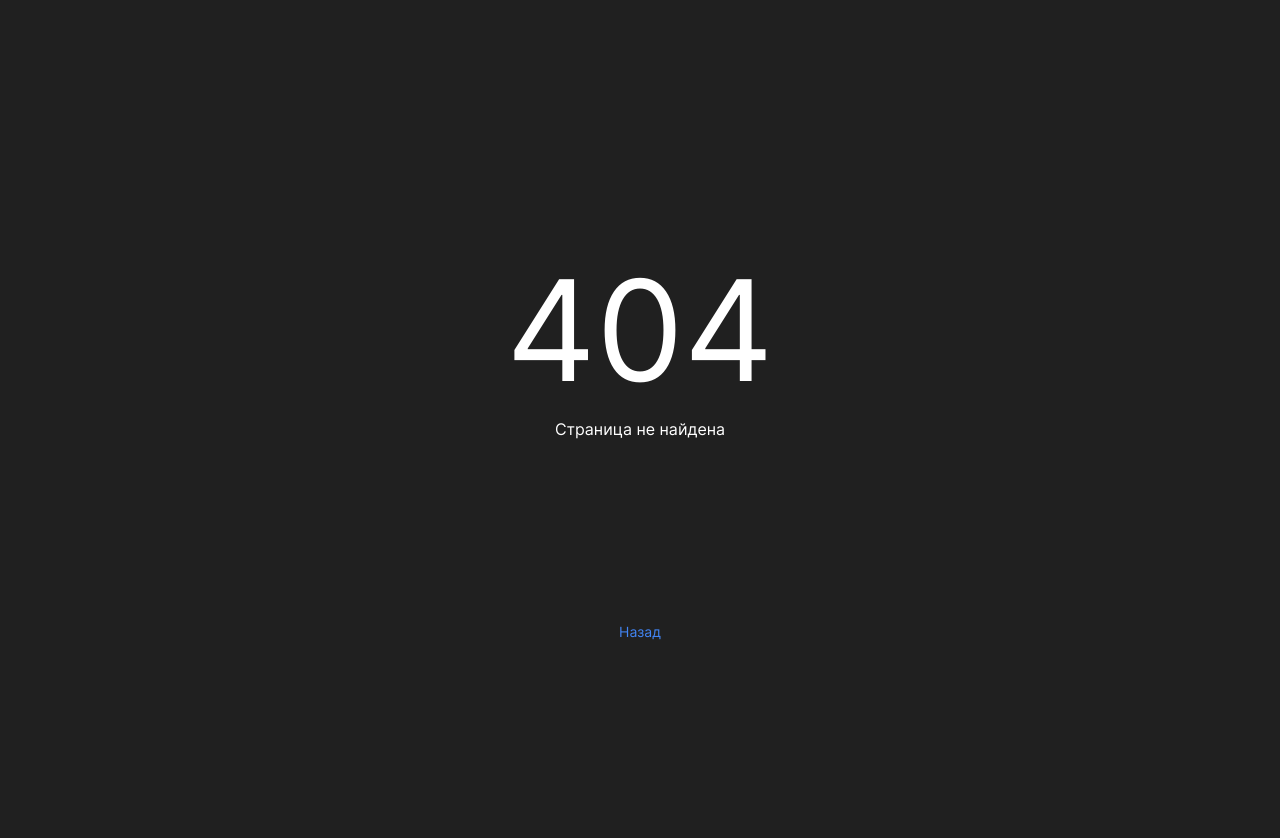
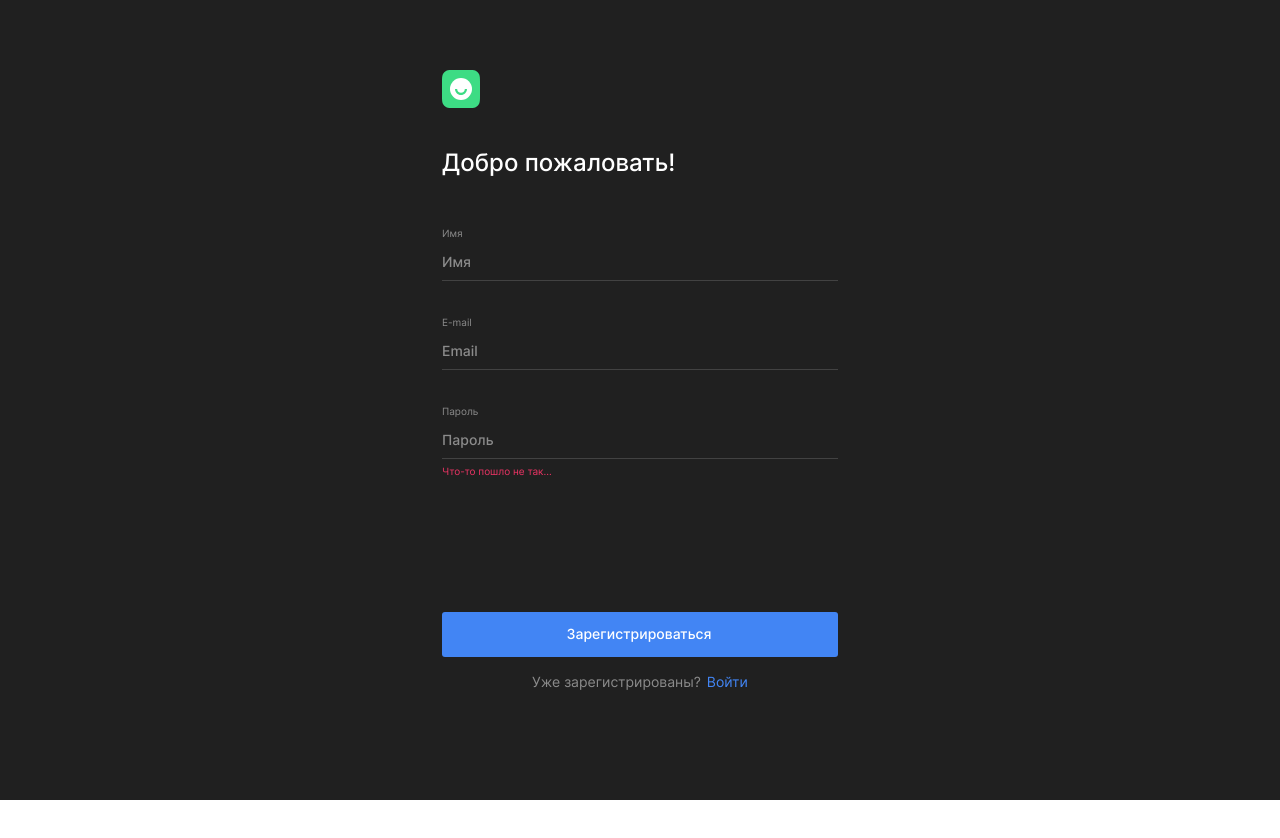
Before and after one commit to SvetAlexa/movies-explorer-frontend, a React (Create React App) app: page /signup in a window 1280 px wide. Before the commit this address had no page. Shown: the top 838 px of the page. After the commit the page ends 800 px from the top, so only its background shows below. Built offline with nearby package versions, Linux system fonts and the light colour scheme.

Commit message:
добавить верстку страниц Профиль, Регистрация, Авторизация

```diff
--- a/src/components/App/App.jsx
+++ b/src/components/App/App.jsx
@@ -5,6 +5,8 @@ import Main from '../Main/Main';
 import Footer from '../Footer/Footer';
 import Movies from '../Movies/Movies';
 import SavedMovies from '../SavedMovies/SavedMovies';
+import Register from '../Register/Register';
+import Login from '../Login/Login';
 import Profile from '../Profile/Profile';
 import PageNotFound from '../PageNotFound/PageNotFound';
 import './App.css';
@@ -19,7 +21,7 @@ function App() {
           path='/'
           element={(
             <>
-              <Header isLanding loggedIn />
+              <Header isLanding loggedIn={false} />
               <Main />
               <Footer />
             </>
@@ -45,7 +47,8 @@ function App() {
             </>
           )}
         />
-        <Route path='*' element={<PageNotFound />} />
+        <Route path='/signup' element={<Register />} />
+        <Route path='/signin' element={<Login />} />
         <Route
           path='/profile'
           element={(
--- /dev/null
+++ b/src/components/AuthForm/AuthForm.css
@@ -0,0 +1,94 @@
+.auth{
+    max-width: 396px;
+    width: 100%;
+    margin: 0 auto;
+    padding-top: 70px;
+    display: flex;
+    flex-direction: column;
+    justify-content: center;
+}
+
+.auth__logo {
+    display: block;
+    height: 38px;
+    width: 38px;
+    object-fit: contain;
+    transition: .3s ease-in-out;
+}
+
+.auth__title {
+    margin: 0;
+    padding-top: 40px;
+    font-size: 24px;
+    font-style: normal;
+    font-weight: 500;
+    line-height: normal;
+}
+
+.auth__form{
+    padding-top: 40px;
+}
+
+.auth__form-list{
+    margin: 0;
+    padding: 0;
+    display: flex;
+    flex-direction: column;
+    min-height: 200px;
+    padding-bottom: 87px;
+}
+
+.auth__button {
+    border: none;
+    width: 100%;
+    padding: 13px 126px 15px 124px;
+    margin-top: 20px;
+    text-align: center;
+    font-size: 14px;
+    font-style: normal;
+    font-weight: 500;
+    line-height: normal;
+    color: #fff;
+    border-radius: 3px;
+    background-color: #4285F4;
+    cursor: pointer;
+    transition: .3s ease-in-out;
+}
+
+.auth__error {
+    display: block;
+    color: #FF004C;
+    text-align: center;
+    font-size: 11px;
+    font-style: normal;
+    font-weight: 400;
+    min-height: 28px;
+}
+
+.auth__redirect-container {
+    padding-top: 16px;
+    display: flex;
+    justify-content: center;
+    column-gap: 6px;
+}
+
+.auth__redirect-question {
+    margin: 0;
+    color: #8B8B8B;
+    font-size: 14px;
+    font-style: normal;
+    font-weight: 400;
+    line-height: normal;
+}
+
+.auth__redirect-link {
+    color: #4285F4;
+    font-size: 14px;
+    font-style: normal;
+    font-weight: 400;
+    line-height: normal;
+    cursor: pointer;
+    display: inline-block;
+    text-decoration: none;
+    transition: .3s ease-in-out;
+}
--- /dev/null
+++ b/src/components/AuthForm/AuthForm.js
@@ -0,0 +1,30 @@
+import React from 'react';
+import { Link } from 'react-router-dom';
+import Logo from '../../images/logo.svg';
+import './AuthForm.css';
+
+export default function AuthForm({
+  title, buttonText, redirectQuestion, linkPath, linkTitle, children,
+}) {
+  return (
+    <section className='auth page__container'>
+      <Link to='/'>
+        <img className='auth__logo' src={Logo} alt='логотип приложения' />
+      </Link>
+      <h2 className='auth__title'>{title}</h2>
+      <form className='auth__form'>
+        <ul className='auth__form-list'>
+          {children}
+        </ul>
+        {/* <span className='auth__error'>При авторизации произошла ошибка.
+        Токен не передан или передан не в том формате.</span> */}
+        <span className='auth__error' />
+        <button className='auth__button' type='submit'>{buttonText}</button>
+      </form>
+      <div className='auth__redirect-container'>
+        <p className='auth__redirect-question'>{redirectQuestion}</p>
+        <Link to={linkPath} className='auth__redirect-link'>{linkTitle}</Link>
+      </div>
+    </section>
+  );
+}
--- /dev/null
+++ b/src/components/AuthFormInput/AuthFormInput.css
@@ -0,0 +1,53 @@
+.auth__input-item {
+    list-style: none;
+    display: flex;
+    flex-direction: column;
+    padding-bottom: 7px;
+}
+
+.auth__input-item:last-of-type {
+    padding-bottom: 0;
+}
+
+.auth__input-label {
+    color: #8B8B8B;
+    font-size: 10px;
+    font-style: normal;
+    font-weight: 400;
+    line-height: normal;
+    padding-bottom: 4px;
+}
+
+.auth__input {
+    background-color: inherit;
+    color: #fff;
+    padding: 0;
+    padding-bottom: 10px;
+    box-sizing: border-box;
+    border: none;
+    border-bottom: 1px solid #424242;
+    outline: none;
+    font-size: 14px;
+    font-style: normal;
+    font-weight: 500;
+    line-height: normal;
+}
+
+.auth__input::placeholder {
+    color: #8B8B8B;
+}
+
+.auth__input:focus{
+    border-bottom: 1px solid #4285F4;;
+}
+
+.error {
+    display: block;
+    color: #EE3465;
+    font-size: 10px;
+    font-style: normal;
+    font-weight: 400;
+    line-height: normal;
+    min-height: 12px;
+    padding-top: 6px;
+}
--- /dev/null
+++ b/src/components/AuthFormInput/AuthFormInput.js
@@ -0,0 +1,14 @@
+import React from 'react';
+import './AuthFormInput.css';
+
+export default function AuthFormInput({
+  labelText, type, placeholder, name, errorText, minLength, maxLength,
+}) {
+  return (
+    <li className='auth__input-item'>
+      <p className='auth__input-label'>{labelText}</p>
+      <input className='auth__input' type={type} name={name} placeholder={placeholder} minLength={minLength} maxLength={maxLength} required />
+      <span className='error'>{errorText}</span>
+    </li>
+  );
+}
--- a/src/components/Login/Login.jsx
+++ b/src/components/Login/Login.jsx
@@ -0,0 +1,30 @@
+import React from 'react';
+import AuthForm from '../AuthForm/AuthForm';
+import AuthFormInput from '../AuthFormInput/AuthFormInput';
+import './Login.css';
+
+export default function Login() {
+  return (
+    <main className='main'>
+      <AuthForm
+        title='Рады видеть!'
+        buttonText='Войти'
+        redirectQuestion='Ещё не зарегистрированы?'
+        linkPath='/signup'
+        linkTitle='Регистрация'
+      >
+        <AuthFormInput
+          labelText='E-mail'
+          type='email'
+          placeholder='pochta@yandex.ru'
+          name='email'
+        />
+        <AuthFormInput
+          labelText='Пароль'
+          type='password'
+          name='password'
+        />
+      </AuthForm>
+    </main>
+  );
+}
--- a/src/components/Profile/Profile.css
+++ b/src/components/Profile/Profile.css
@@ -13,3 +13,88 @@
     font-weight: 500;
     line-height: normal;
 }
+
+.profile__form {
+    padding-top: 112px;
+    max-width: 410px;
+    width: 100%;
+    padding-bottom: 16px;
+}
+
+.profile__form-list {
+    margin: 0;
+    padding: 0;
+    display: flex;
+    flex-direction: column;
+    row-gap: 5px;
+    padding-bottom: 210px;
+}
+
+.profile__form-item {
+    list-style: none;
+    display: grid;
+    grid-template-columns: 140px auto;
+    border-bottom: 1px solid #424242;
+    padding-bottom: 5px;
+}
+
+.profile__form-item:last-of-type {
+    border-bottom: none;
+    padding-bottom: 0;
+}
+
+.profile__form-label {
+    font-size: 11px;
+    font-style: normal;
+    font-weight: 500;
+    line-height: normal;
+}
+
+.profile__form-input {
+    background-color: inherit;
+    padding: 0;
+    border: none;
+    box-sizing: border-box;
+    text-align: right;
+    color: #FFF;
+    font-size: 11px;
+    font-style: normal;
+    font-weight: 400;
+    line-height: normal;
+    outline: none;
+}
+
+.profile__form-input::placeholder {
+    color: #8B8B8B;
+}
+
+.profile__form-button {
+    display: block;
+    padding: 0;
+    border: none;
+    background-color: inherit;
+    color: #FFF;
+    text-align: center;
+    font-size: 13px;
+    font-style: normal;
+    font-weight: 400;
+    line-height: normal;
+    margin: 0 auto;
+    cursor: pointer;
+    transition: .3s ease-in-out;
+}
+
+.profile__exit-button {
+    display: block;
+    padding: 0;
+    border: none;
+    background-color: inherit;
+    color: #EE3465;
+    text-align: center;
+    font-size: 13px;
+    font-style: normal;
+    font-weight: 500;
+    line-height: normal;
+    cursor: pointer;
+    transition: .3s ease-in-out;
+}
--- a/src/components/Profile/Profile.jsx
+++ b/src/components/Profile/Profile.jsx
@@ -6,6 +6,20 @@ export default function Profile() {
     <main className='main'>
       <section className='profile page__container'>
         <p className='profile__title'>Привет, Виталий!</p>
+        <form className='profile__form'>
+          <ul className='profile__form-list'>
+            <li className='profile__form-item'>
+              <p className='profile__form-label'>Имя</p>
+              <input className='profile__form-input' type='text' name='name' placeholder='Имя' minLength={2} maxLength={30} required />
+            </li>
+            <li className='profile__form-item'>
+              <p className='profile__form-label'>E-mail</p>
+              <input className='profile__form-input' type='email' name='email' placeholder='E-mail' required />
+            </li>
+          </ul>
+          <button className='profile__form-button' type='submit'>Редактировать</button>
+        </form>
+        <button className='profile__exit-button' type='button'>Выйти из аккаунта</button>
       </section>
     </main>
   );
--- a/src/components/Register/Register.jsx
+++ b/src/components/Register/Register.jsx
@@ -0,0 +1,40 @@
+import React from 'react';
+import AuthForm from '../AuthForm/AuthForm';
+import AuthFormInput from '../AuthFormInput/AuthFormInput';
+import './Register.css';
+
+export default function Register() {
+  return (
+    <main className='main'>
+      <AuthForm
+        title='Добро пожаловать!'
+        buttonText='Зарегистрироваться'
+        redirectQuestion='Уже зарегистрированы?'
+        linkPath='/signin'
+        linkTitle='Войти'
+      >
+        <AuthFormInput
+          labelText='Имя'
+          type='text'
+          placeholder='Имя'
+          name='name'
+          minLength={2}
+          maxLength={30}
+        />
+        <AuthFormInput
+          labelText='E-mail'
+          type='email'
+          placeholder='Email'
+          name='email'
+        />
+        <AuthFormInput
+          labelText='Пароль'
+          type='password'
+          placeholder='Пароль'
+          name='password'
+          errorText='Что-то пошло не так...'
+        />
+      </AuthForm>
+    </main>
+  );
+}
```
Also changed, not shown: .eslintrc.json.
